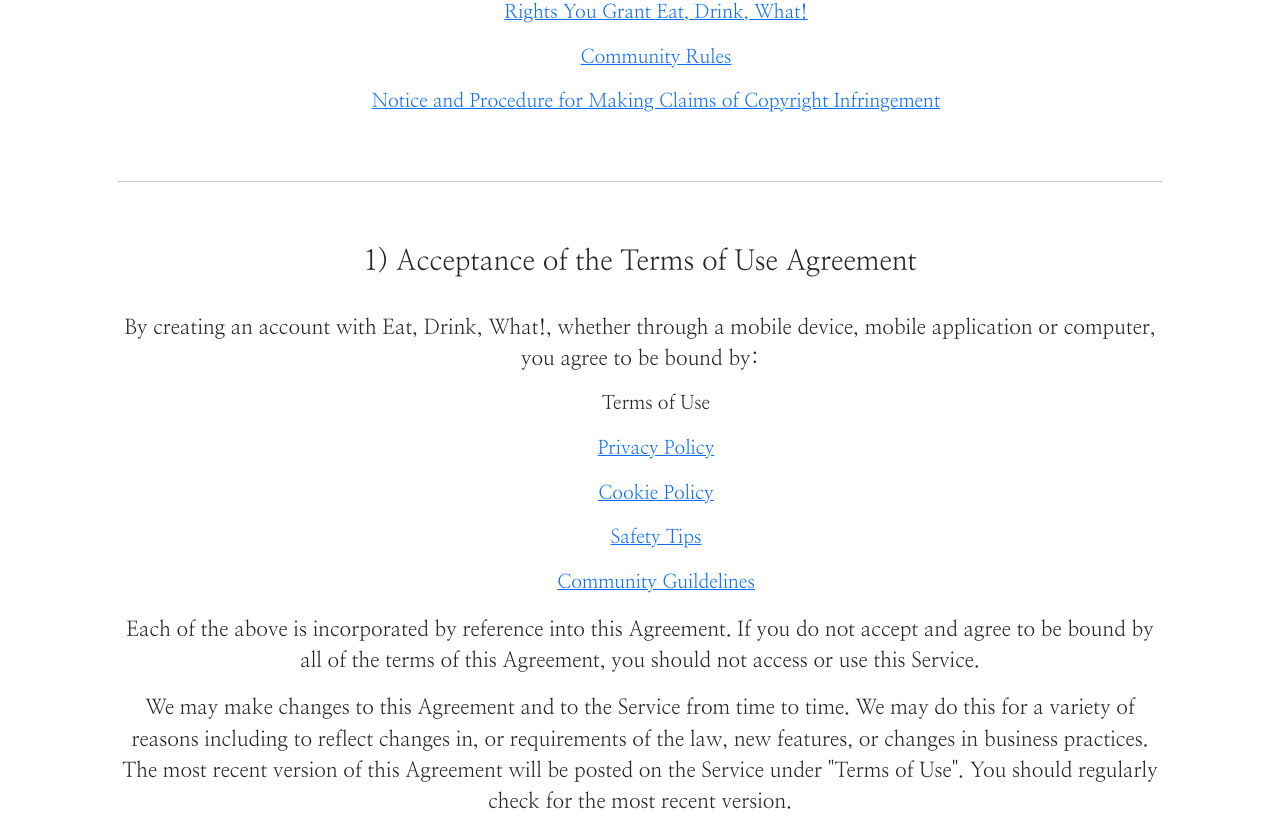
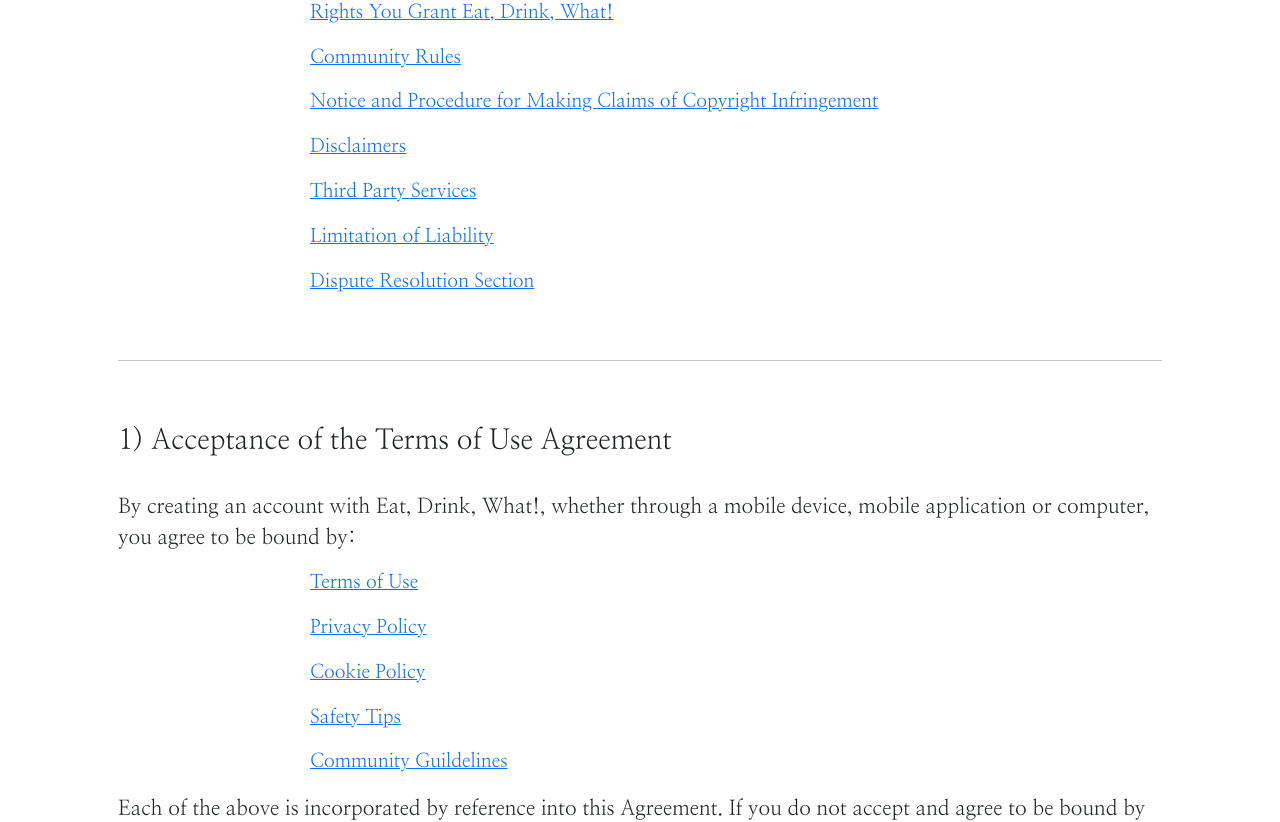
Before and after one commit to bluedragonscales/events-bulletin-app, a Vue app in the folder front-end/: page /terms in a window 1280 px wide. Shown: the part 654-1476 px from the top of the page. Built offline with nearby package versions, Linux system fonts and the light colour scheme; what @meforma/vue-toaster would draw is missing.

Commit message:
added more terms

```diff
--- a/front-end/src/components/main/TermsOfUse.vue
+++ b/front-end/src/components/main/TermsOfUse.vue
@@ -1,7 +1,7 @@
 <template>
     <!-- TERMS OF USE COMPONENT -->
 
-    <div class="container text-center p-5">
+    <div class="container p-5">
         <h2 id="top">Terms of Use</h2>
 
         <p class="mb-4">Last revised on October 03, 2022</p>
@@ -18,6 +18,10 @@
             <li><a href="#seven">Rights You Grant Eat, Drink, What!</a></li>
             <li><a href="#eight">Community Rules</a></li>
             <li><a href="#nine">Notice and Procedure for Making Claims of Copyright Infringement</a></li>
+            <li><a href="#ten">Disclaimers</a></li>
+            <li><a href="#eleven">Third Party Services</a></li>
+            <li><a href="#twelve">Limitation of Liability</a></li>
+            <li><a href="#thirteen">Dispute Resolution Section</a></li>
         </ul>
 
 
@@ -30,7 +34,7 @@
         <p>By creating an account with Eat, Drink, What!, whether through a mobile device, mobile application or computer, you agree to be bound by:</p>
 
         <ul>
-            <li>Terms of Use</li>
+            <li><a href="#top">Terms of Use</a></li>
             <li><a href="#privacy">Privacy Policy</a></li>
             <li><a href="#cookie">Cookie Policy</a></li>
             <li><a href="#safety">Safety Tips</a></li>
@@ -215,6 +219,58 @@
 
         <p>Eat, Drink, What! will terminate the accounts of repeat infringers.</p>
 
+
+
+        <a href="#top">Back to Top</a>
+        <hr>
+
+        <!-- TENTH SECTION -->
+        <h3 id="ten">10) Disclaimers</h3>
+
+        <p>Eat, Drink, What! provides the service on an "as is" and "as available" basis and to the extent permitted by applicable law. Eat, Drink, What! grants no warranties of any kind, whether express, implied, statutory or otherwise with respect to the Service (including all content contained therin), including, without limitation, any implied warranties of satisfactory quality, merchantability, fitness for a particular purpose or non-infringement.</p>
+
+        <p>Eat, Drink, What! does not represent or warrant that: the service will be uninterrupted, secure, or error free; any defects or errors in the Service will be discovered or corrected; any content or information you obtain on or through the Service will be accurate, or appropriate for your purposes.</p>
+
+        <p>Eat, Drink, What! assumes no responsibility for any content that you or another member or third party posts, sends, or receives through the Service. Any material downloaded or otherwise obtained through the use of the Service is accessed at your own discretion and risk. <strong>Eat, Drink, What! disclaims and assumes no responsibility for any conduct of you or any other member, on or off the Service.</strong></p>
+
+
+
+
+        <a href="#top">Back to Top</a>
+        <hr>
+
+        <!-- ELEVENTH SECTION -->
+        <h3 id="eleven">11) Third Party Services</h3>
+
+        <p>The Service may contain advertisements and promotions offered by third parties and links to other web sites or resources. Eat, Drink, What! is not responsible for the availability (or lack of availability) of such external websites or resources. If you choose to interact with the third parties made available through our Service, such party's terms will govern their relationship with you. Eat, Drink, What! is not responsible or liable for such third parties' terms or actions.</p>
+
+
+
+
+        <a href="#top">Back to Top</a>
+        <hr>
+
+        <!-- TWELFTH SECTION -->
+        <h3 id="twelve">12) Limitation of Liability</h3>
+
+        <p>To the fullest extent permitted by applicable law, in no event shall Eat, Drink, What!, its affiliates, employees, licensors, or service providers be liable for any indirect, consequential, exemplary, incidental, special, punitive, fixed, or enhanced damages, including, without limitation, loss of profits, whether incurred directly or indirectly, or any loss of data, use, goodwill, or other intangible losses resulting from: your access to or use of or inability to access or use the Service; the conduct or content of any members or third parties on or through any of our websites or in connection with the Service; any unauthorized access, use or alteration of your content, even if Eat, Drink, What! has been advised at any time of the possibility of such damages.</p>
+
+        <p>To the fullest extent permitted by applicable law, in no event shall Eat, Drink, What!'s aggregate liability to you for any and all claims arising out of or relating to the Service or this agreement exceed the amount paid, if any, by you to Eat, Drink, What! during the twenty-four (24) month period immediately preceeding the date that you first file a lawsuit, arbitration or any other legal proceeding against Eat, Drink, What!, whether in law or in equity, in any tribunal.</p>
+
+        <p>The damages limitation set forth in the immediately preceding sentence applies: regardless of the ground upon which any liability is based (whether default, contract, tort, statute, or otherwise); irrespective of the type of breach of obligations; with respect to all events, the Service, and this agreement.</p>
+
+        <p>The limitation of liability provisions set forth in this section 12 shall apply even if your remedies under this agreement fail with respect to their essential purpose.</p>
+
+        <p>Some jurisdictions do not allow the exclusion or limitation of certain damages, so some or all of the exclusions and limitations in this section may not apply to you.</p>
+
+
+
+        <a href="#top">Back to Top</a>
+        <hr>
+
+        <!-- THIRTEENTH SECTION -->
+        <h3 id="thirteen">13) Dispute Resolution Section</h3>
+
     </div>
 
 </template>
```
